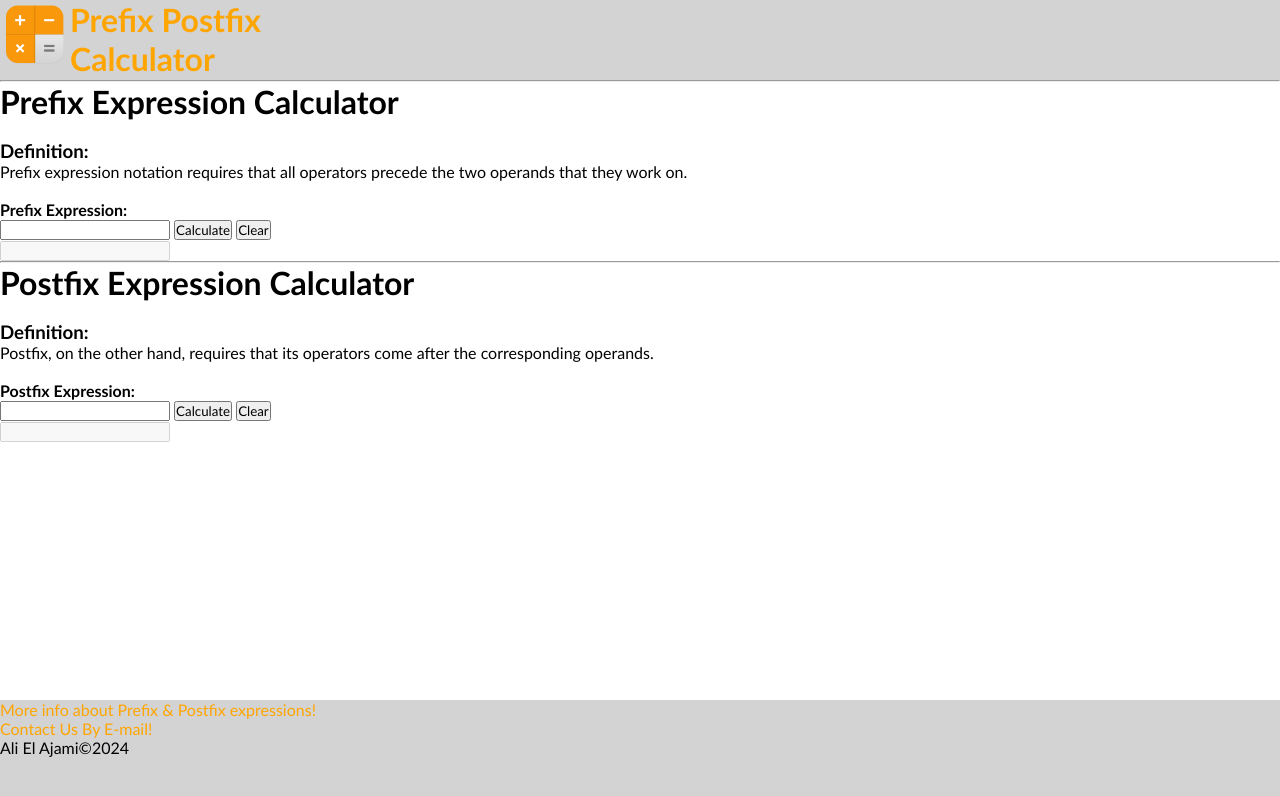
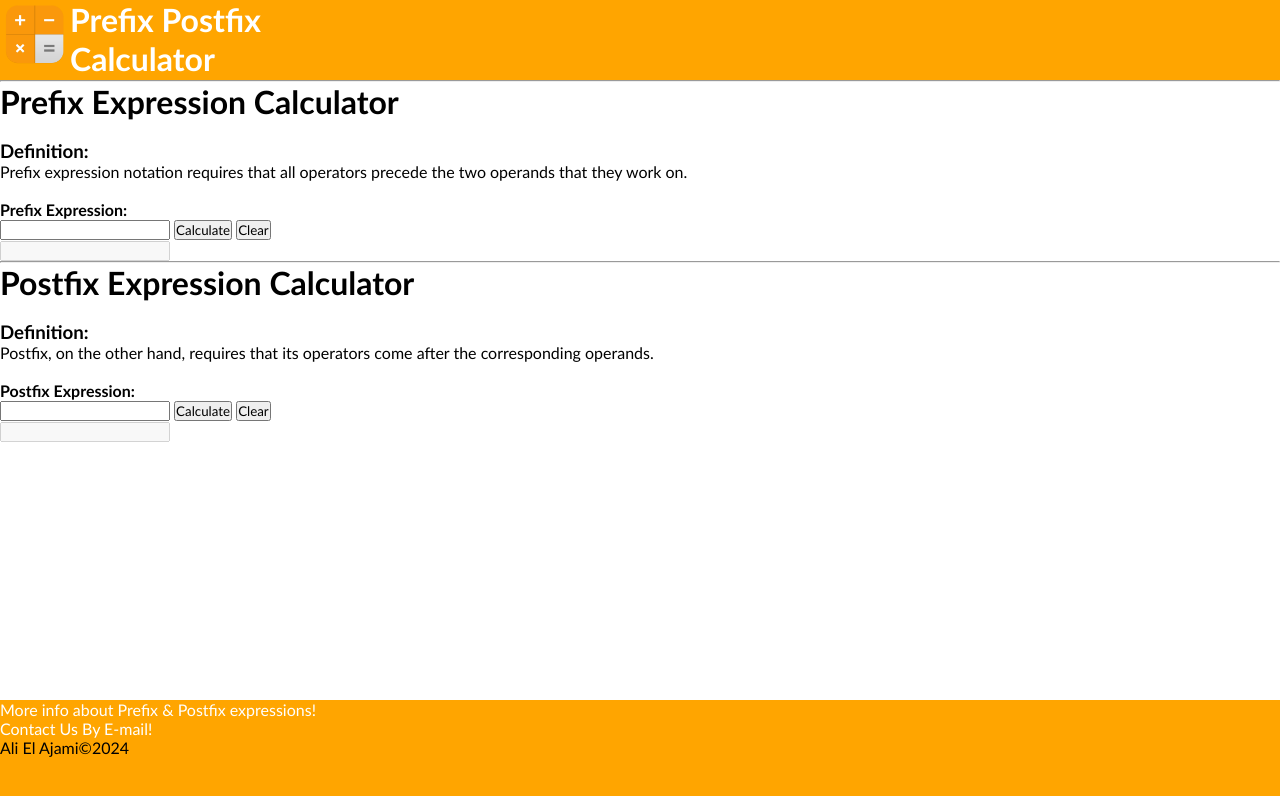
Before and after one commit to alielajami/fcs-calculator, a plain HTML site: page index.html in a window 1280 px wide. Drawn offline with Linux system fonts and the light colour scheme.

Commit message:
Fixinh a few color palettes

```diff
--- a/styling/style.css
+++ b/styling/style.css
@@ -7,7 +7,8 @@
 
 a {
     text-decoration: none !important;
-    color: orange;
+    text-decoration: underline;
+    color: white;
 }
 
 .logo {
@@ -20,17 +21,17 @@ img {
 }
 
 .header {
-    background-color: #D3D3D3;
+    background-color: orange;
     height: 80px;
     display: flex;
 }
 
 .header h1 {
-    color: orange;
+    color: white;
 }
 
 .footer {
-    background-color: #D3D3D3;
+    background-color: orange;
     position: fixed;
     bottom: 0;
     width: 100%;
```
